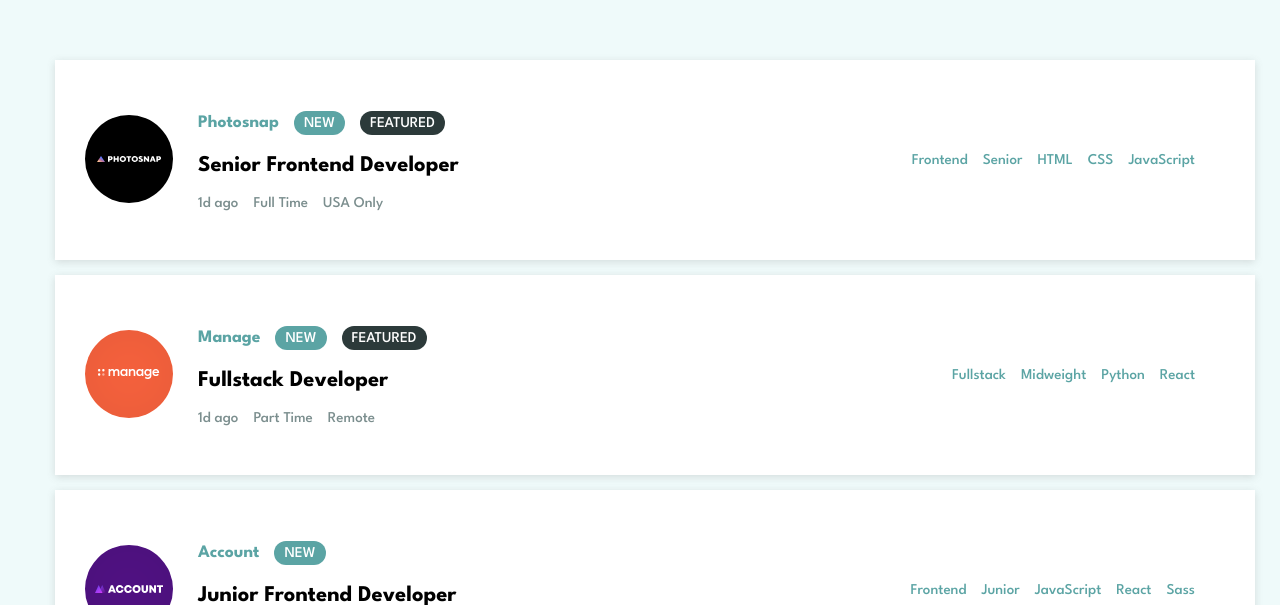
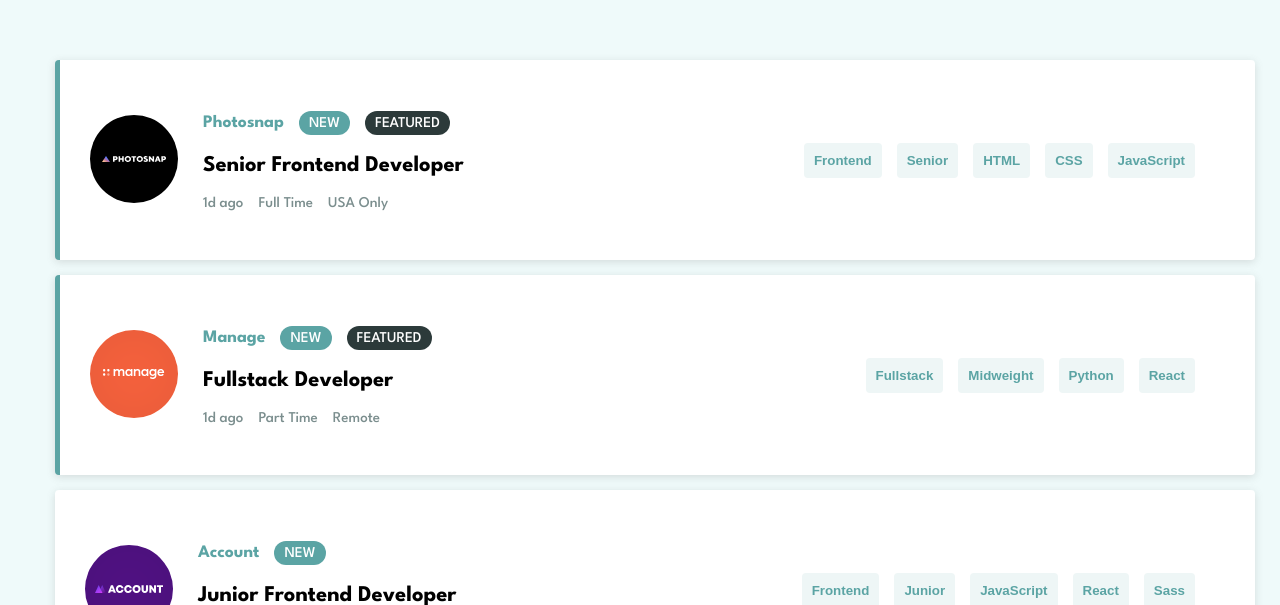
Before and after one commit to mbkosik/listing-jobs, a React (Create React App) app: page / in a window 1280 px wide. Shown: the part 195-800 px from the top of the page. Built offline with nearby package versions, Linux system fonts and the light colour scheme.

Commit message:
add FilterButton component

```diff
--- a/package.json
+++ b/package.json
@@ -11,6 +11,7 @@
     "@types/node": "^16.7.13",
     "@types/react": "^18.0.0",
     "@types/react-dom": "^18.0.0",
+    "classnames": "^2.3.1",
     "node-sass": "^7.0.1",
     "react": "^18.1.0",
     "react-dom": "^18.1.0",
--- a/src/components/atoms/FilterButton/FilterButton.module.scss
+++ b/src/components/atoms/FilterButton/FilterButton.module.scss
@@ -1,5 +1,16 @@
 @import './../../../styles/variables/index';
 
-.wrapper {
-  background-color: $dark-grayish;
+.filter {
+  padding: 10px;
+  border: none;
+  border-radius: 4px;
+  font-weight: $bold-weight;
+  background-color: $light-grayish-filter;
+  color: $primary-cyan;
+  cursor: pointer;
+
+  &:hover {
+    background-color: $primary-cyan;
+    color: $light-grayish-filter;
+  }
 }
--- a/src/components/atoms/FilterButton/index.tsx
+++ b/src/components/atoms/FilterButton/index.tsx
@@ -1,10 +1,7 @@
-import { FC } from 'react';
-import styles from './FilterButton.module.scss';
+import { FC } from "react";
+import { IFilterButtonProps } from "./types";
+import styles from "./FilterButton.module.scss";
 
-export const FilterButton: FC = () => {
-  return (
-    <div className={styles.wrapper}>
-      <h2>FilterButton</h2>
-    </div>
-  );
+export const FilterButton: FC<IFilterButtonProps> = ({ filter }) => {
+  return <button className={styles.filter}>{filter}</button>;
 };
--- /dev/null
+++ b/src/components/atoms/FilterButton/types.ts
@@ -0,0 +1,3 @@
+export interface IFilterButtonProps {
+  filter: string;
+}
--- a/src/components/atoms/JobItem/JobItem.module.scss
+++ b/src/components/atoms/JobItem/JobItem.module.scss
@@ -7,8 +7,13 @@
   width: 100%;
   margin: 15px;
   padding: 5px;
+  border-radius: 4px;
   background-color: $white;
   box-shadow: rgba(99, 99, 99, 0.2) 0px 2px 8px 0px;
+
+  &.featured {
+    border-left: 5px solid $primary-cyan;
+  }
 
   .logoWrapper {
     padding: 25px;
@@ -57,6 +62,11 @@
     .position {
       font-weight: $bold-weight;
       color: $black;
+      cursor: pointer;
+
+      &:hover {
+        color: $primary-cyan;
+      }
     }
   }
 
--- a/src/components/atoms/JobItem/index.tsx
+++ b/src/components/atoms/JobItem/index.tsx
@@ -1,12 +1,14 @@
 import { FC } from "react";
+import { FilterButton } from "../FilterButton";
 import { IJobItemProps } from "./types";
+import classNames from "classnames";
 import styles from "./JobItem.module.scss";
 
 export const JobItem: FC<IJobItemProps> = ({ job }) => {
   const filterContent = [job.role, job.level, ...job.languages, ...job.tools];
 
   return (
-    <div className={styles.wrapper}>
+    <div className={classNames([styles.wrapper, job.isFeatured && styles.featured])}>
       <div className={styles.logoWrapper}>
         <img src={job.logo} alt={job.company} />
       </div>
@@ -24,8 +26,8 @@ export const JobItem: FC<IJobItemProps> = ({ job }) => {
         </div>
       </div>
       <div className={styles.filtersWrapper}>
-        {filterContent.map((item) => (
-          <p>{item}</p>
+        {filterContent.map((filter) => (
+          <FilterButton filter={filter} />
         ))}
       </div>
     </div>
```
Also changed, not shown: 1 other file (tests, documents, lock files or other folders).
